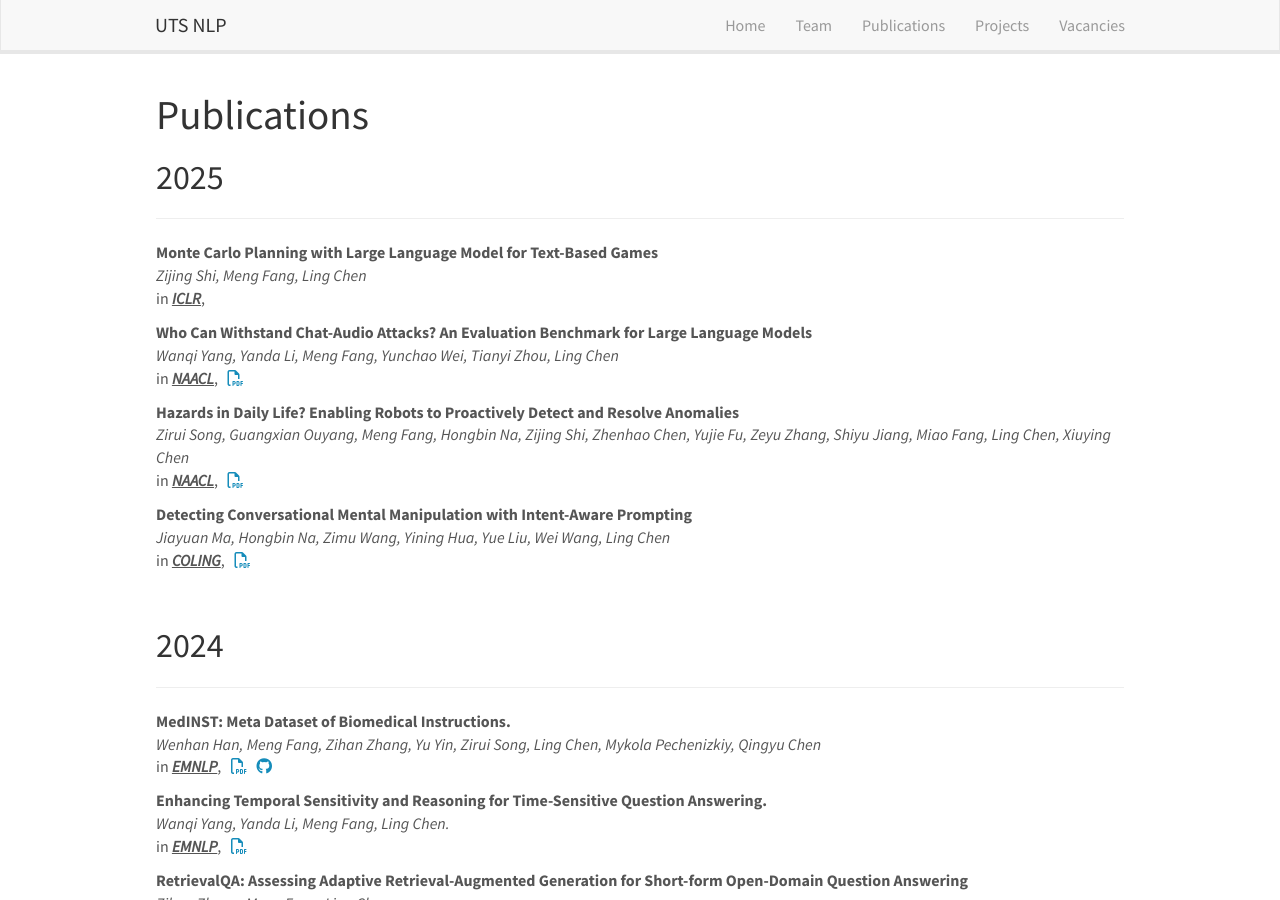
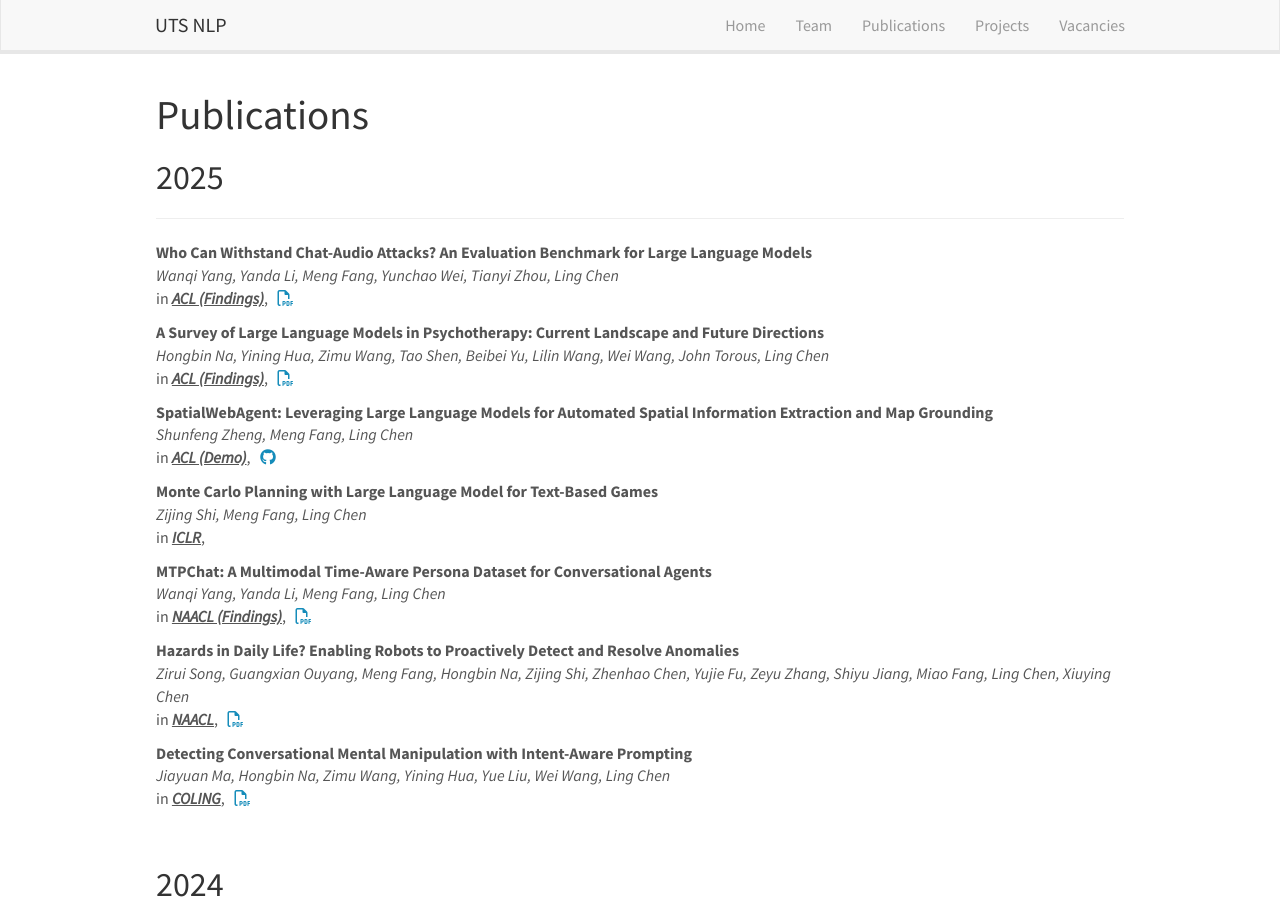
Before and after one commit to utsnlp/utsnlp.github.io, a Jekyll site: the page built from _pages/publications.md, in a window 1280 px wide and 900 px high. Built offline with Jekyll 4.4.1, drawn with Linux system fonts in a browser that asks for light colours; nearby versions of some CDN libraries.

Commit message:
update pubs

```diff
--- a/_data/news.yml
+++ b/_data/news.yml
@@ -1,4 +1,6 @@
 
+- date: May 2025
+  headline: We have 3 new papers accepted at **ACL 2025**, congratulations to all students and collaborators!
 
 - date: Jan 2025
   headline: We have 2 new papers accepted at **NAACL 2025**, congratulations to all students and collaborators!
--- a/_data/publist.yml
+++ b/_data/publist.yml
@@ -1,4 +1,28 @@
+- title: "Who Can Withstand Chat-Audio Attacks? An Evaluation Benchmark for Large Language Models"
+  year: 2025
+  authors: Wanqi Yang, Yanda Li, Meng Fang, Yunchao Wei, Tianyi Zhou, Ling Chen
+  venue: ACL (Findings)
+  link:
+    url: https://arxiv.org/abs/2411.14842
+    code:
 
+
+- title: "A Survey of Large Language Models in Psychotherapy: Current Landscape and Future Directions"
+  year: 2025
+  authors: Hongbin Na, Yining Hua, Zimu Wang, Tao Shen, Beibei Yu, Lilin Wang, Wei Wang, John Torous, Ling Chen
+  venue: ACL (Findings)
+  link:
+    url: https://arxiv.org/pdf/2502.11095
+    code:
+
+
+- title: "SpatialWebAgent: Leveraging Large Language Models for Automated Spatial Information Extraction and Map Grounding"
+  year: 2025
+  authors: Shunfeng Zheng, Meng Fang, Ling Chen
+  venue: ACL (Demo)
+  link:
+    url:
+    code: https://sites.google.com/view/SpatialWebAgent
 
 - title: "Monte Carlo Planning with Large Language Model for Text-Based Games"
   year: 2025
@@ -10,12 +34,12 @@
 
 
 
-- title: "Who Can Withstand Chat-Audio Attacks? An Evaluation Benchmark for Large Language Models"
+- title: "MTPChat: A Multimodal Time-Aware Persona Dataset for Conversational Agents"
   year: 2025
-  authors: Wanqi Yang, Yanda Li, Meng Fang, Yunchao Wei, Tianyi Zhou, Ling Chen
-  venue: NAACL
+  authors: Wanqi Yang, Yanda Li, Meng Fang, Ling Chen
+  venue: NAACL (Findings)
   link:
-    url: https://arxiv.org/abs/2411.14842
+    url: https://aclanthology.org/2025.findings-naacl.323.pdf
     code:
 
 
```
